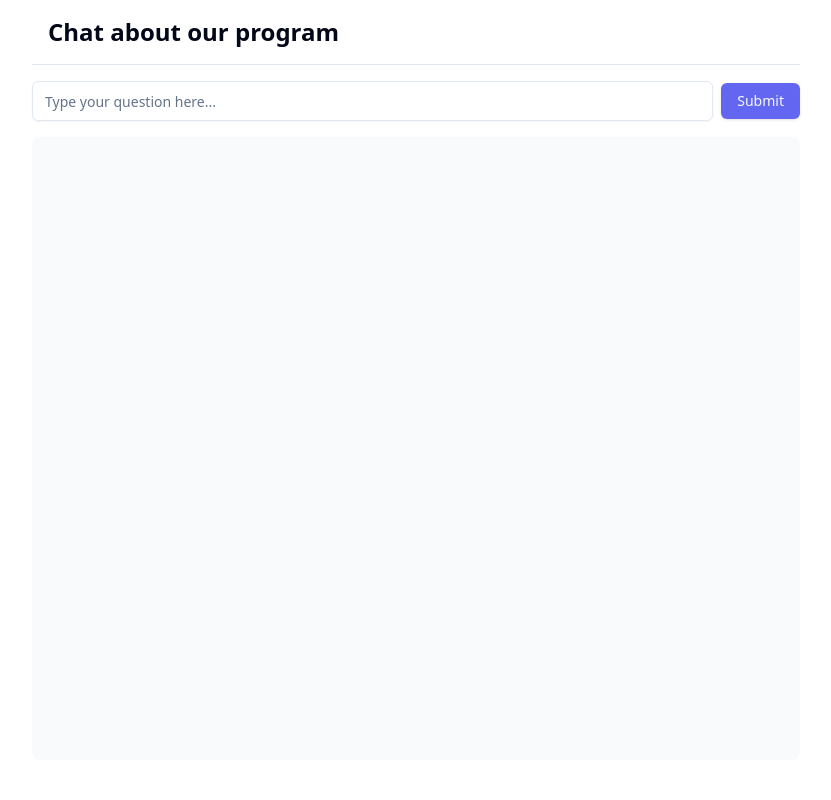
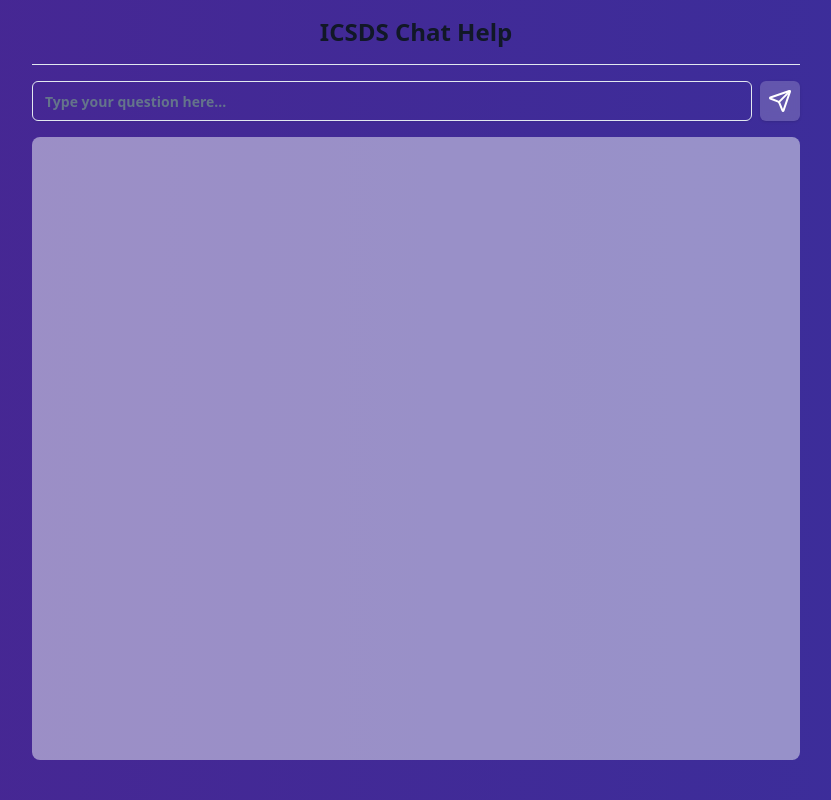
Before and after one commit to PabloRogers/hackpsu2024, a Next.js app: page /ChatBOT in a window 1280 px wide. Shown: the whole page, without its empty margins (224-1055 px from the left). Built offline with nearby package versions, Linux system fonts and the light colour scheme.

Commit message:
ChatBot done

```diff
--- a/components/ChatRAG.tsx
+++ b/components/ChatRAG.tsx
@@ -1,5 +1,5 @@
 "use client";
-
+import { Send } from "lucide-react";
 import { Input } from "@/components/ui/input";
 import { Button } from "@/components/ui/button";
 import { useChat } from "ai/react";
@@ -22,9 +22,28 @@ export function ChatBot() {
   });
 
   return (
-    <main className="flex flex-col w-full h-screen max-h-dvh bg-background">
-      <header className="p-4 border-b w-full max-w-3xl mx-auto">
-        <h1 className="text-2xl font-bold">Chat about our program</h1>
+    <main className="flex flex-col w-full h-screen max-h-dvh bg-gradient-to-r from-purple-900 via-pink-1000 to-blue-800 animate-gradient-x overflow-hidden">
+      <style jsx>{`
+        @keyframes gradient-x {
+          0% {
+            background-position: 0% 50%;
+          }
+          50% {
+            background-position: 100% 50%;
+          }
+          100% {
+            background-position: 0% 50%;
+          }
+        }
+        .animate-gradient-x {
+          background-size: 400% 400%;
+          animation: gradient-x 70s ease infinite;
+        }
+      `}</style>
+      <header className="p-4 border-b w-full max-w-3xl mx-auto flex justify-center items-center">
+        <h1 className="text-2xl font-bold justify-center text-gray-900">
+          ICSDS Chat Help
+        </h1>
       </header>
 
       <section className="p-4">
@@ -33,14 +52,18 @@ export function ChatBot() {
           className="flex w-full max-w-3xl mx-auto items-center"
         >
           <Input
-            className="flex-1 min-h-[40px]"
+            className="flex-1 min-h-[40px] text-white font-bold"
             placeholder="Type your question here..."
             type="text"
             value={input}
             onChange={handleInputChange}
           />
-          <Button className="ml-2" type="submit">
-            Submit
+          <Button
+            className="ml-2 min-h-[40px] bg-white bg-opacity-20 text-white p-2 rounded-md hover:bg-opacity-30 transition-all backdrop-blur-sm"
+            type="submit"
+            aria-label="Send message"
+          >
+            <Send size={24} />
           </Button>
         </form>
       </section>
```
